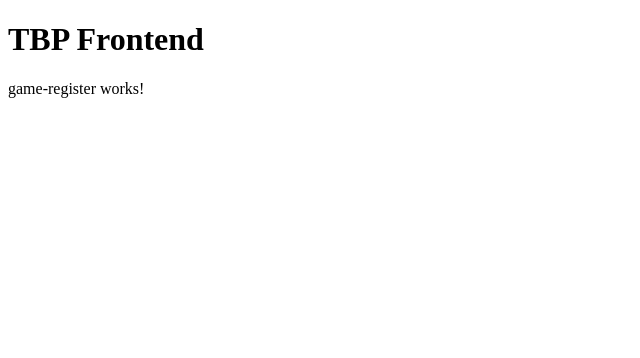
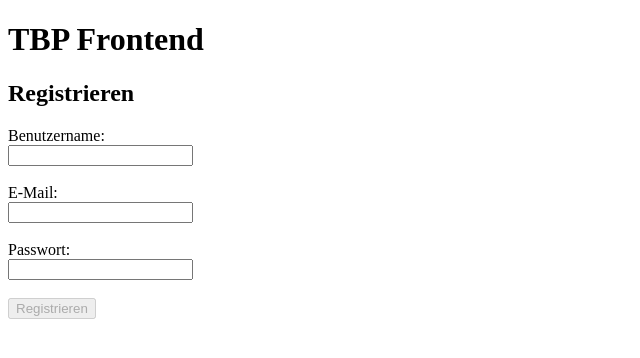
Before and after one commit to LoboTheDark/tbp-frontend, an Angular app: page /auth in a window 1280 px wide. Before the commit this address led to /. Shown: the top 358 px of the page, without its empty margins (0-640 px from the left). Built offline with nearby package versions, Linux system fonts and the light colour scheme.

Commit message:
Added auth component

```diff
--- a/angular.json
+++ b/angular.json
@@ -45,7 +45,13 @@
                   "maximumError": "8kB"
                 }
               ],
-              "outputHashing": "all"
+              "outputHashing": "all",
+              "fileReplacements": [
+                {
+                  "replace": "src/environments/environment.ts",
+                  "with": "src/environments/environment.prod.ts"
+                }
+              ]
             },
             "development": {
               "optimization": false,
--- a/src/app/app.component.html
+++ b/src/app/app.component.html
@@ -1,2 +1,2 @@
 <h1>TBP Frontend</h1>
-<app-game-register></app-game-register>
+<router-outlet></router-outlet>
--- a/src/app/app.config.ts
+++ b/src/app/app.config.ts
@@ -1,8 +1,13 @@
-import { ApplicationConfig, provideZoneChangeDetection } from '@angular/core';
+// src/app/app.config.ts
+import { ApplicationConfig, importProvidersFrom } from '@angular/core';
 import { provideRouter } from '@angular/router';
+import { provideHttpClient, withInterceptors, withInterceptorsFromDi } from '@angular/common/http'; // Importieren
 
-import { routes } from './app.routes';
+import { routes } from './app.routes'; // Sicherstellen, dass der Pfad stimmt
 
 export const appConfig: ApplicationConfig = {
-  providers: [provideZoneChangeDetection({ eventCoalescing: true }), provideRouter(routes)]
+  providers: [
+    provideRouter(routes),
+    provideHttpClient()
+  ]
 };
--- a/src/app/app.routes.ts
+++ b/src/app/app.routes.ts
@@ -1,3 +1,15 @@
 import { Routes } from '@angular/router';
+import { AuthComponent } from './components/auth/auth.component';
+import { GameRegisterComponent } from './components/game-register/game-register.component';
 
-export const routes: Routes = [];
+export const routes: Routes = [
+    {
+        path: 'auth',       // <-- Path to find the component (z.B. http://localhost:4200/auth)
+        component: AuthComponent // <-- Matching component
+    },
+    {
+        path: 'register',       // <-- Path to find the component (z.B. http://localhost:4200/auth)
+        component: GameRegisterComponent // <-- Matching component
+    },
+
+];
--- /dev/null
+++ b/src/app/components/auth/auth.component.html
@@ -0,0 +1,44 @@
+<h2>Registrieren</h2>
+
+<form [formGroup]="registrationForm" (ngSubmit)="onSubmit()">
+  <div>
+    <label for="username">Benutzername:</label><br>
+    <input type="text" id="username" formControlName="username">
+    <div *ngIf="registrationForm.get('username')?.invalid && (registrationForm.get('username')?.dirty || registrationForm.get('username')?.touched)">
+        <div *ngIf="registrationForm.get('username')?.errors?.['required']">
+            Benutzername ist erforderlich.
+        </div>
+    </div>
+  </div>
+  <br>
+
+  <div>
+    <label for="email">E-Mail:</label><br>
+    <input type="email" id="email" formControlName="email">
+     <div *ngIf="registrationForm.get('email')?.invalid && (registrationForm.get('email')?.dirty || registrationForm.get('email')?.touched)">
+        <div *ngIf="registrationForm.get('email')?.errors?.['required']">
+            E-Mail ist erforderlich.
+        </div>
+        <div *ngIf="registrationForm.get('email')?.errors?.['email']">
+            Bitte geben Sie eine gültige E-Mail-Adresse ein.
+        </div>
+    </div>
+  </div>
+  <br>
+
+  <div>
+    <label for="password">Passwort:</label><br>
+    <input type="password" id="password" formControlName="password">
+     <div *ngIf="registrationForm.get('password')?.invalid && (registrationForm.get('password')?.dirty || registrationForm.get('password')?.touched)">
+        <div *ngIf="registrationForm.get('password')?.errors?.['required']">
+            Passwort ist erforderlich.
+        </div>
+         <div *ngIf="registrationForm.get('password')?.errors?.['minlength']">
+            Passwort muss mindestens 8 Zeichen lang sein.
+        </div>
+    </div>
+  </div>
+  <br>
+
+  <button type="submit" [disabled]="registrationForm.invalid">Registrieren</button>
+</form>
--- /dev/null
+++ b/src/app/components/auth/auth.component.ts
@@ -0,0 +1,60 @@
+// Beispiel für src/app/components/auth/auth.component.ts
+import { Component } from '@angular/core';
+import { CommonModule } from '@angular/common'; // Für *ngIf etc.
+//import { FormsModule } from '@angular/forms'; // Import für Template-Driven Forms
+import { FormBuilder, FormGroup, ReactiveFormsModule, Validators } from '@angular/forms'; // ODER Import für Reactive Forms
+import { AuthService } from '../../services/auth.service'; // <-- Import AuthService
+import { Router } from '@angular/router'; // <-- Import Router (optional, for navigation after success)
+
+@Component({
+  selector: 'app-auth',
+  standalone: true,
+  imports: [
+    CommonModule,
+    ReactiveFormsModule
+  ],
+  templateUrl: './auth.component.html',
+  styleUrls: ['./auth.component.css']
+})
+export class AuthComponent {
+  registrationForm: FormGroup;
+
+  constructor(
+    private fb: FormBuilder,
+    private authService: AuthService, // <-- Inject AuthService
+    private router: Router // <-- Inject Router (optional)
+  ) { // <-- FormBuilder Service injizieren
+    // Formularstruktur in der Komponente definieren
+    this.registrationForm = this.fb.group({
+      username: ['', Validators.required], // FormControl für Username, mit 'required' Validator
+      email: ['', [Validators.required, Validators.email]], // FormControl für Email, mit 'required' und 'email' Validatoren
+      password: ['', [Validators.required, Validators.minLength(8)]] // FormControl für Password, mit 'required' und 'minlength' Validatoren
+    });
+  }
+
+  // Methode, die beim Absenden des Formulars aufgerufen wird
+  onSubmit() {
+    // Überprüfen, ob das Formular gültig ist
+    if (this.registrationForm.valid) {
+      console.log('Registrierungsdaten:', this.registrationForm.value); // <-- Daten aus dem FormGroup holen
+
+      // TODO: Später hier die Daten an den AuthService senden
+       this.authService.register(this.registrationForm.value).subscribe(
+         response => {
+           console.log('Registrierung erfolgreich', response);
+           // Weiterleitung oder Erfolgsmeldung
+         },
+         error => {
+           console.error('Registrierung fehlgeschlagen', error);
+           // Fehlermeldung anzeigen
+         }
+       );
+
+    } else {
+      console.log('Formular ist ungültig');
+      // Optional: Feedback an den Benutzer geben
+       this.registrationForm.markAllAsTouched(); // Alle Felder als berührt markieren, um Validierungsfehler anzuzeigen
+    }
+  }
+
+}
--- /dev/null
+++ b/src/app/services/auth.service.ts
@@ -0,0 +1,31 @@
+// src/app/services/auth.service.ts
+import { Injectable } from '@angular/core';
+import { HttpClient } from '@angular/common/http'; // Import HttpClient
+import { Observable } from 'rxjs'; // Import Observable
+import { environment } from '../../environments/environment';
+
+@Injectable({
+  providedIn: 'root' // This makes the service a singleton provided at the root level
+})
+export class AuthService {
+
+  // Replace with your actual backend API URL for registration
+  private registrationUrl = `${environment.registerUserUrl}`;
+
+  constructor(private http: HttpClient) { } // Inject HttpClient
+
+  /**
+   * Sends registration data to the backend.
+   * @param registrationData - An object containing username, email, and password.
+   * @returns An Observable with the backend response.
+   */
+  register(registrationData: any): Observable<any> {
+    // Make an HTTP POST request to the backend registration endpoint
+    return this.http.post<any>(this.registrationUrl, registrationData);
+  }
+
+  // You will add other methods here later, like login, logout, etc.
+  // login(credentials: any): Observable<any> { ... }
+  // logout(): void { ... }
+  // getToken(): string | null { ... }
+}
--- /dev/null
+++ b/src/environments/environment.prod.ts
@@ -0,0 +1,5 @@
+// src/environments/environment.prod.ts
+export const environment = {
+    production: true, // Indicates this is a production environment
+    registerUserUrl: 'https://dein-produktions-backend.com/api'
+  };
--- /dev/null
+++ b/src/environments/environment.ts
@@ -0,0 +1,5 @@
+// src/environments/environment.ts
+export const environment = {
+    production: false, // Indicates this is a development environment
+    registerUserUrl: 'http://localhost:8080/api/auth/users/register'
+  };
```
Also changed, not shown: src/app/app.component.ts (+7 -1 lines), src/app/components/auth/auth.component.css (added), 1 other file (tests, documents, lock files or other folders).
